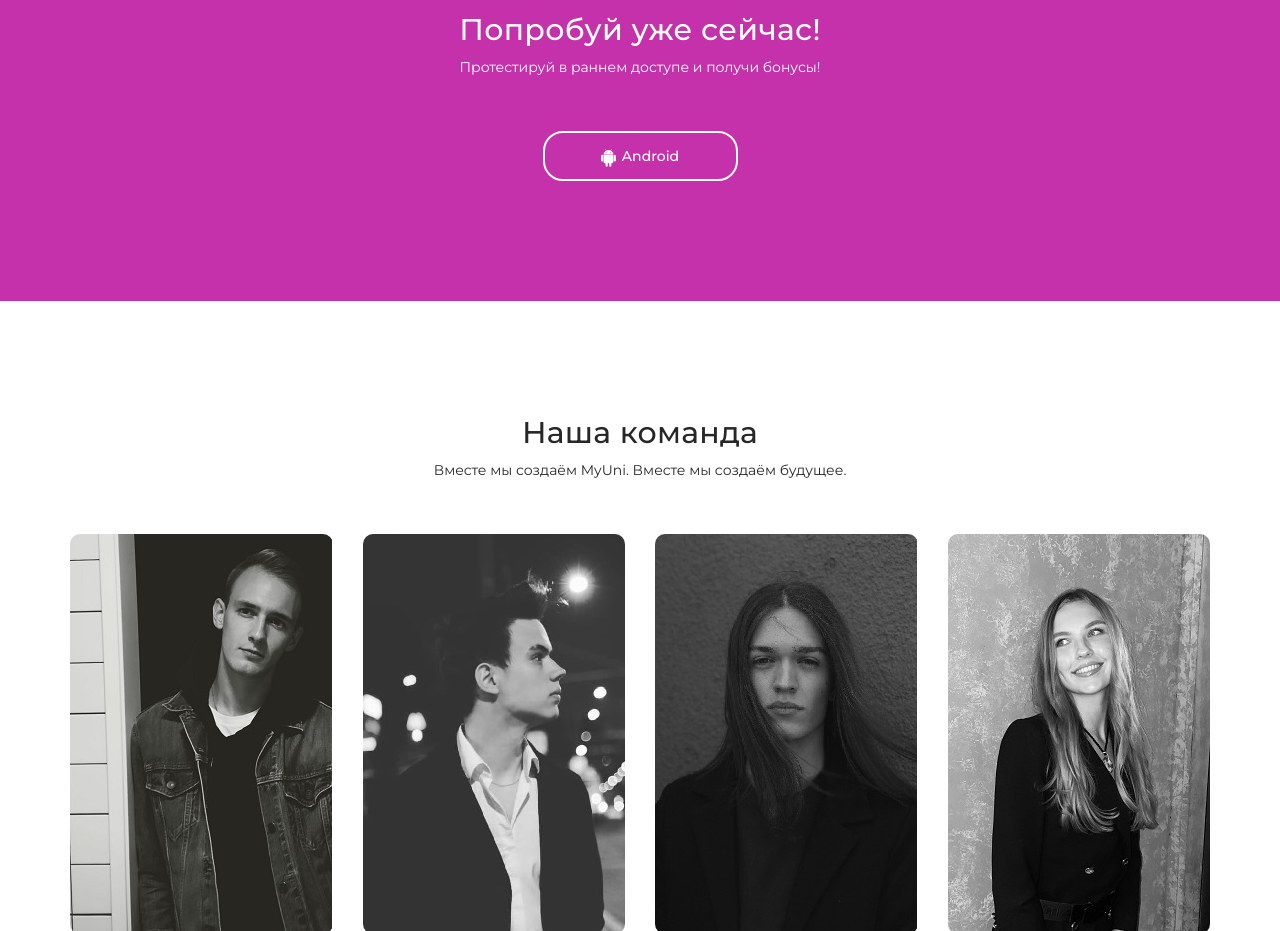
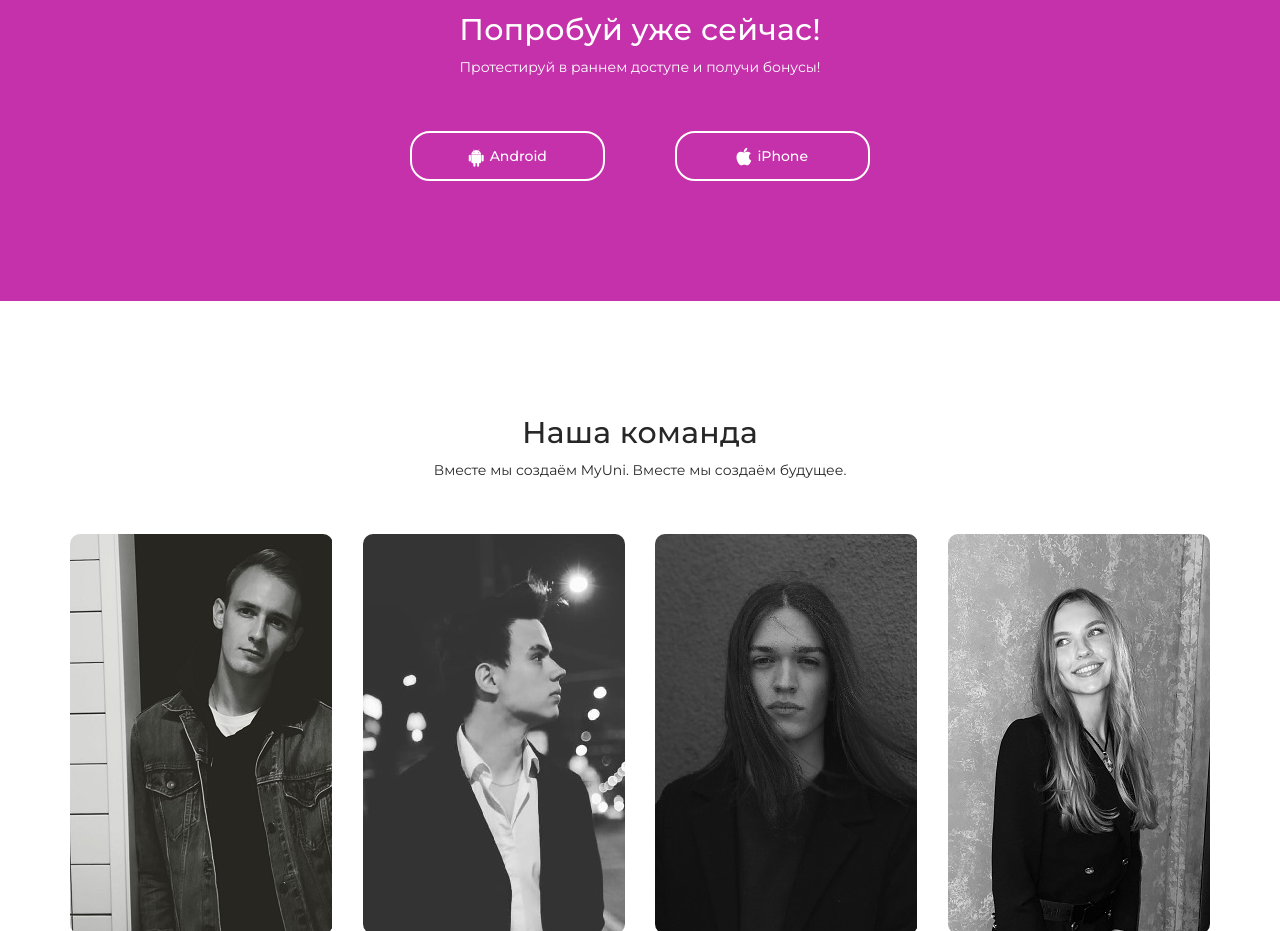
Before and after one commit to IngannamorteScienceDev/myuni.github.io, a plain HTML site: page index.html in a window 1280 px wide. Shown: the part 2540-3471 px from the top of the page. Drawn offline with Linux system fonts and the light colour scheme; some packages are replaced by stand-ins of ours.

Commit message:
Update index.html

```diff
--- a/index.html
+++ b/index.html
@@ -192,8 +192,8 @@
                 <p>Протестируй в раннем доступе и получи бонусы!</p>
             </div>
             <div class="download-btns btn-area text-center">
-                <a href="https://drive.google.com/drive/folders/1ptJag0K_i33QCwJo3gN2_hv_ERmU5UbN?usp=sharing"><i class="fa fa-android"></i>Android</a><!--
-                <a href="https://drive.google.com/drive/folders/1T_lFVVXScgHCGf-9piA18stJCdj4hRhf?usp=sharing"><i class="fa fa-apple"></i>iPhone</a>-->
+                <a href="https://drive.google.com/drive/folders/1ptJag0K_i33QCwJo3gN2_hv_ERmU5UbN?usp=sharing"><i class="fa fa-android"></i>Android</a>
+                <a href="https://drive.google.com/drive/folders/1T_lFVVXScgHCGf-9piA18stJCdj4hRhf?usp=sharing"><i class="fa fa-apple"></i>iPhone</a>
             </div>
         </div>
     </section>
@@ -282,7 +282,7 @@
             </div>
             <div class="row">
                 <div class="subscribe_form">
-                    <form action="#">
+                    <form action="mailto:myunirus@gmail.com">
                         <!--<div class="col-md-4 col-sm-4 col-xs-12">-->
                         <div class="col-md-4 col-sm-4">
                             <div class="input">
@@ -299,11 +299,6 @@
                         <div class="col-md-4 col-sm-4">
                             <input type="submit" name="signup" value="Написать">
                         </div>
-                    <!--
-                        <div class="btn-area">
-                            <a href="#download">Стать β-тестером</a>
-                            <a href="mailto:myunirus@gmail.com">Связаться с нами</a>
-                        </div>-->
                     </form>
                 </div>
             </div>
```
